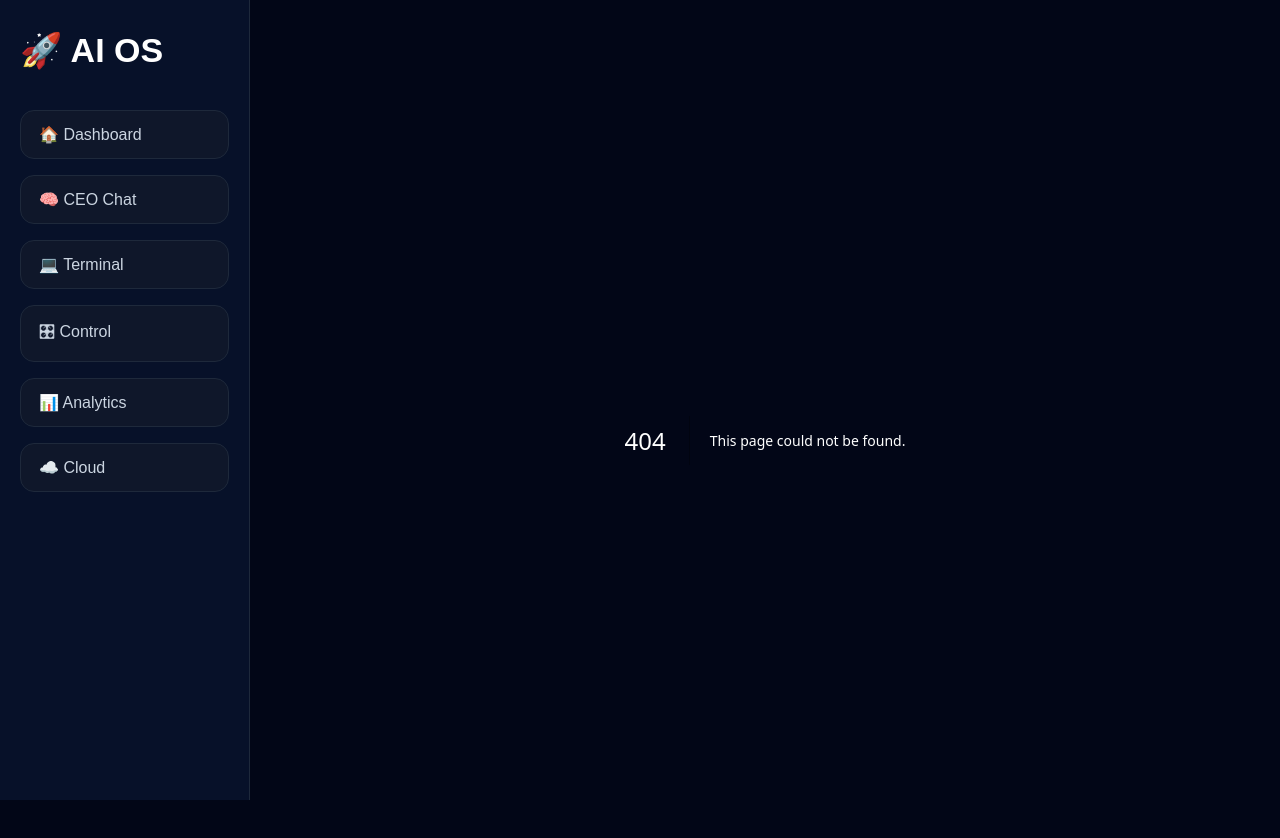
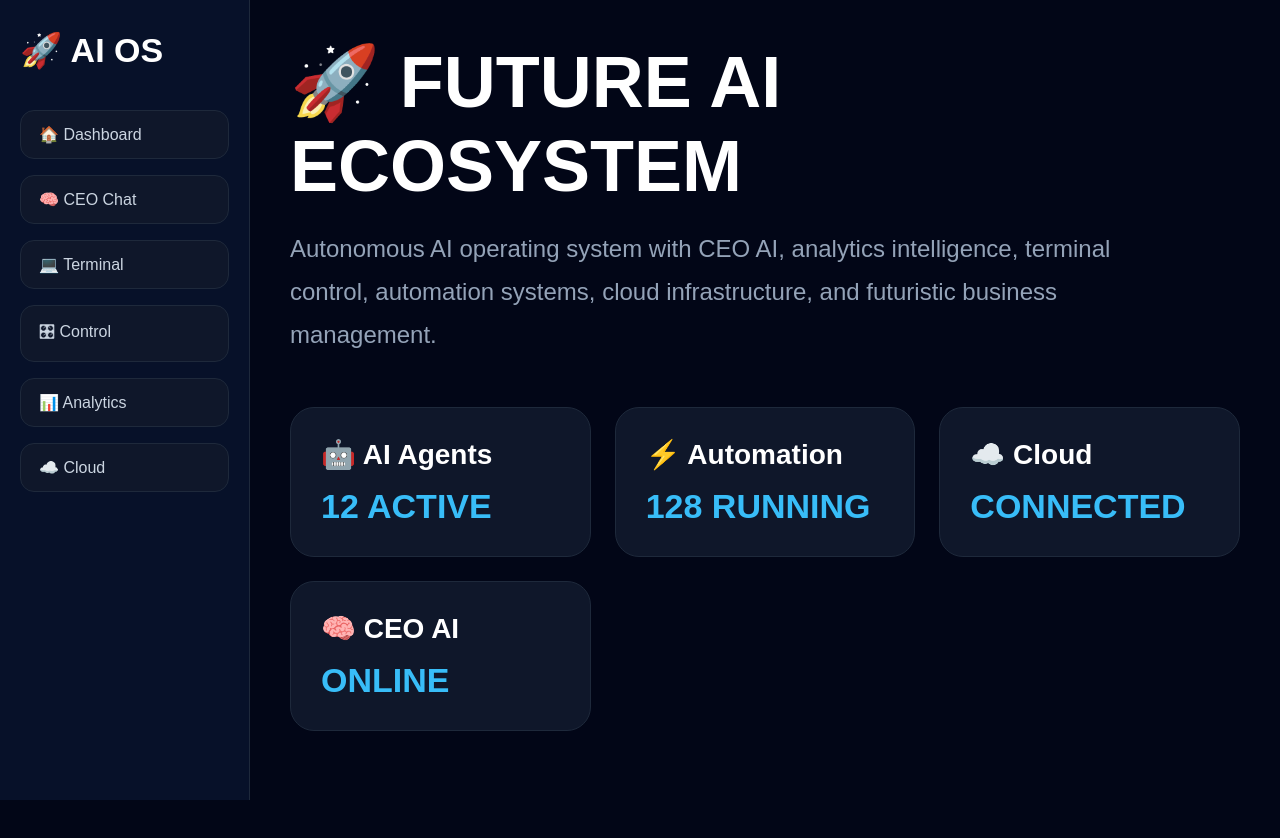
Before and after one commit to snapsparkofficial00-cloud/Ai, a Next.js app: page / in a window 1280 px wide. Before the commit this address had no page. Shown: the top 838 px of the page. After the commit the page ends 800 px from the top, so only its background shows below. Built offline with nearby package versions, Linux system fonts and the light colour scheme.

Commit message:
Create page.tsx

```diff
--- /dev/null
+++ b/app/page.tsx
@@ -0,0 +1,81 @@
+export default function Home() {
+  return (
+    <div>
+      <h1
+        style={{
+          fontSize: "72px",
+          marginBottom: "20px",
+        }}
+      >
+        🚀 FUTURE AI ECOSYSTEM
+      </h1>
+
+      <p
+        style={{
+          color: "#94a3b8",
+          fontSize: "24px",
+          lineHeight: "1.8",
+          maxWidth: "900px",
+        }}
+      >
+        Autonomous AI operating system with CEO AI,
+        analytics intelligence, terminal control,
+        automation systems, cloud infrastructure,
+        and futuristic business management.
+      </p>
+
+      <div
+        style={{
+          display: "grid",
+          gridTemplateColumns:
+            "repeat(auto-fit,minmax(250px,1fr))",
+          gap: "24px",
+          marginTop: "50px",
+        }}
+      >
+        <Card title="🤖 AI Agents" value="12 ACTIVE" />
+        <Card title="⚡ Automation" value="128 RUNNING" />
+        <Card title="☁️ Cloud" value="CONNECTED" />
+        <Card title="🧠 CEO AI" value="ONLINE" />
+      </div>
+    </div>
+  );
+}
+
+function Card({
+  title,
+  value,
+}: {
+  title: string;
+  value: string;
+}) {
+  return (
+    <div
+      style={{
+        background: "#0f172a",
+        padding: "30px",
+        borderRadius: "24px",
+        border: "1px solid #1e293b",
+      }}
+    >
+      <h2
+        style={{
+          fontSize: "28px",
+          marginBottom: "16px",
+        }}
+      >
+        {title}
+      </h2>
+
+      <p
+        style={{
+          color: "#38bdf8",
+          fontSize: "34px",
+          fontWeight: "bold",
+        }}
+      >
+        {value}
+      </p>
+    </div>
+  );
+}
```
